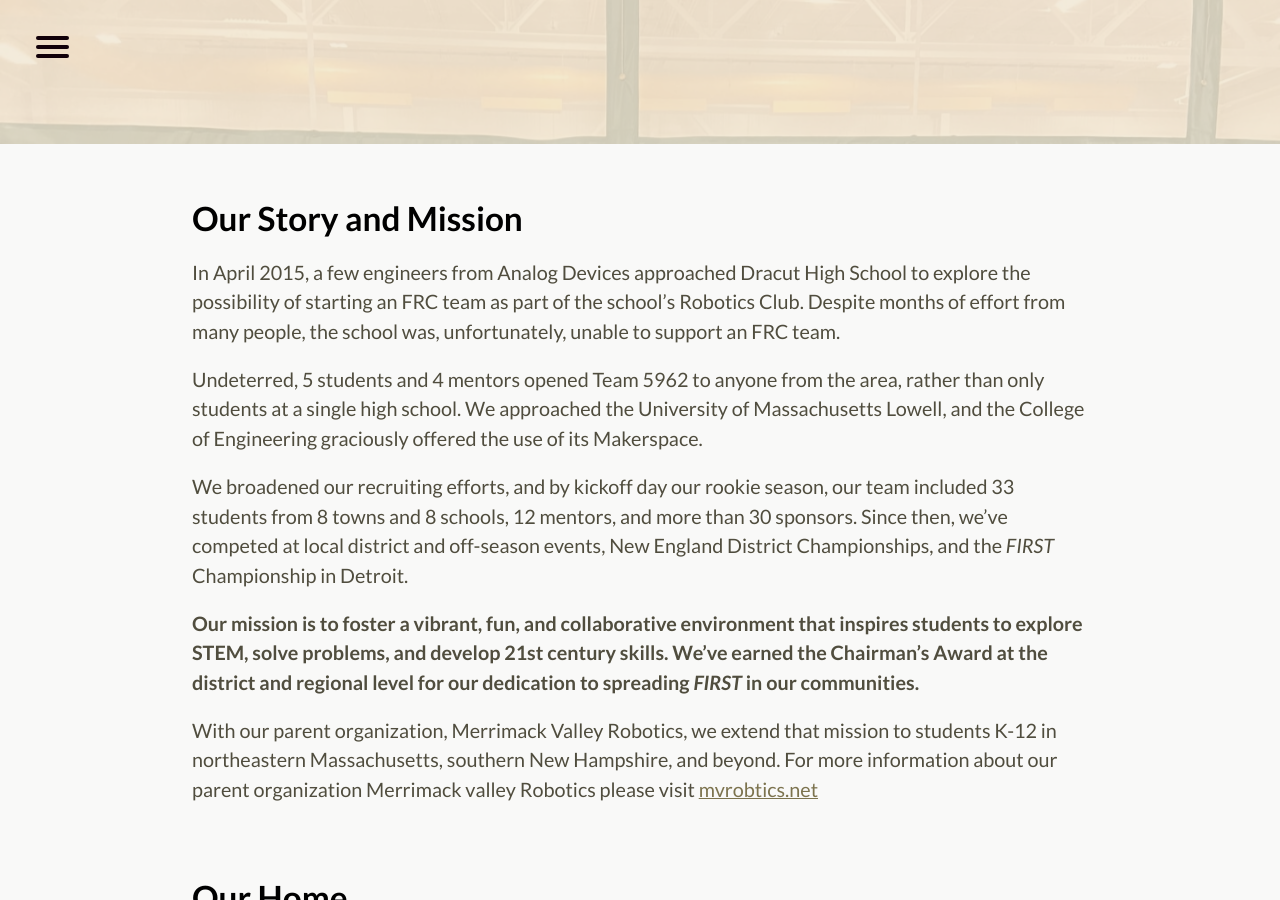
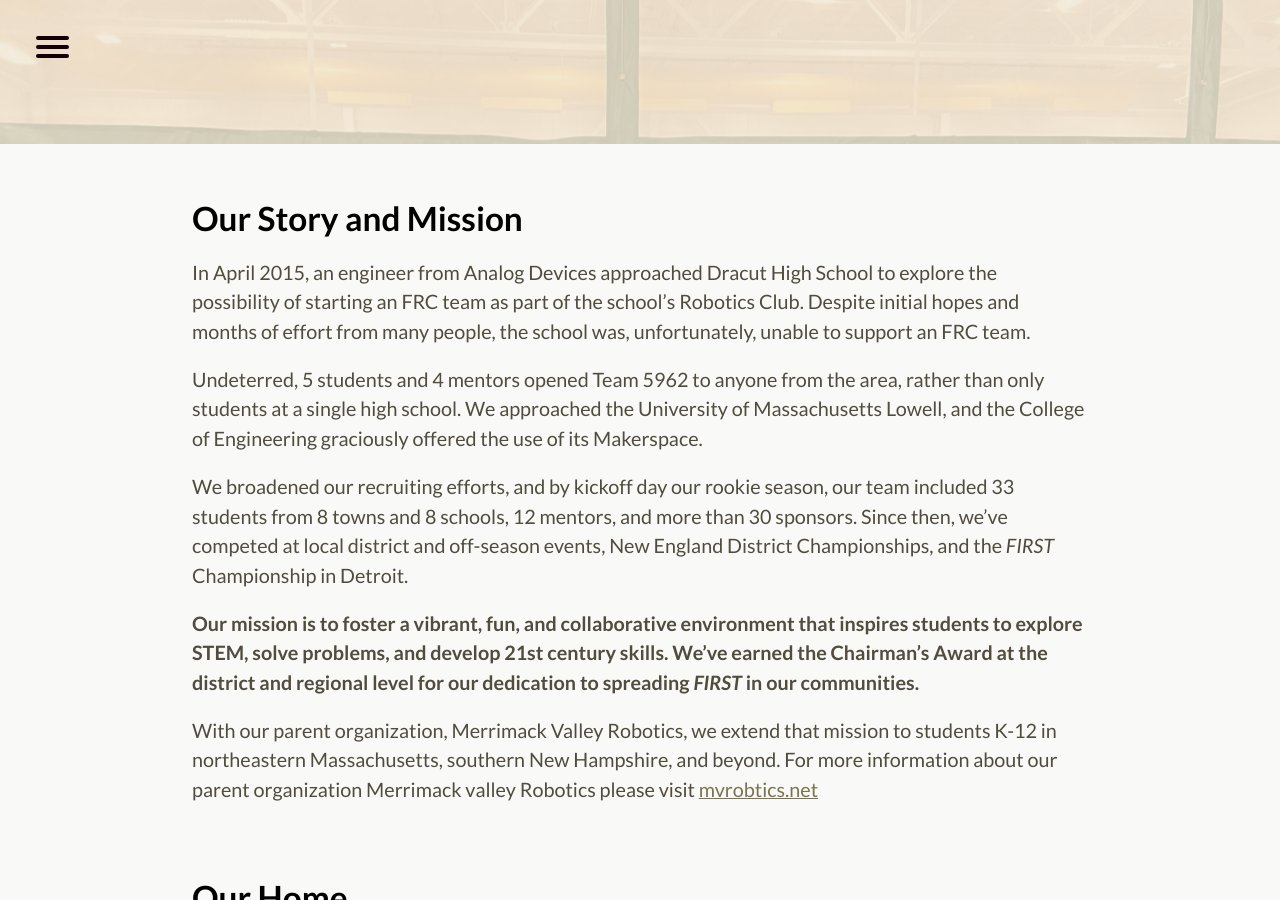
Before and after one commit to perSEVERE-5962/frc5962, a Jekyll site: the page built from about.md, in a window 1280 px wide and 900 px high, scrolled down 396 px. Built offline with Jekyll 4.4.1, drawn with Linux system fonts in a browser that asks for light colours; some of the changed text lies outside the part shown.

Commit message:
Updated About

```diff
--- a/about.md
+++ b/about.md
@@ -7,7 +7,7 @@ layout: default-with-hero
 
 ## Our Story and Mission
 
-In April 2015, a few engineers from Analog Devices approached Dracut High School to explore the possibility of starting an FRC team as part of the school's Robotics Club. Despite months of effort from many people, the school was, unfortunately, unable to support an FRC team.
+In April 2015, an engineer from Analog Devices approached Dracut High School to explore the possibility of starting an FRC team as part of the school's Robotics Club. Despite initial hopes and months of effort from many people, the school was, unfortunately, unable to support an FRC team.
 
 Undeterred, 5 students and 4 mentors opened Team 5962 to anyone from the area, rather than only students at a single high school. We approached the University of Massachusetts Lowell, and the College of Engineering graciously offered the use of its Makerspace.
 
@@ -43,7 +43,7 @@ We have students from many different towns and schools from the Merrimack valley
 
 ## Our Mentors
 
-Team mentors work for businesses in the area, are parents of team members, are students at UMASS Lowell where the team meets. The mentors are all volunteers, offering hundreds of hours (or more) of service each year to help the team out.
+Team mentors work for businesses in the area, are parents of team members, and are students at UMass Lowell where the team meets. The mentors are all volunteers, offering hundreds of hours (or more) of service each year to help the team out.
 <article class="grid two-columns" markdown="1">
 {% assign ordered-mentors = site.mentors | sort: "order-number" %}
 {% for mentor in ordered-mentors %}
```
Also changed, not shown: other parts of about.md (+1 -1 lines).
